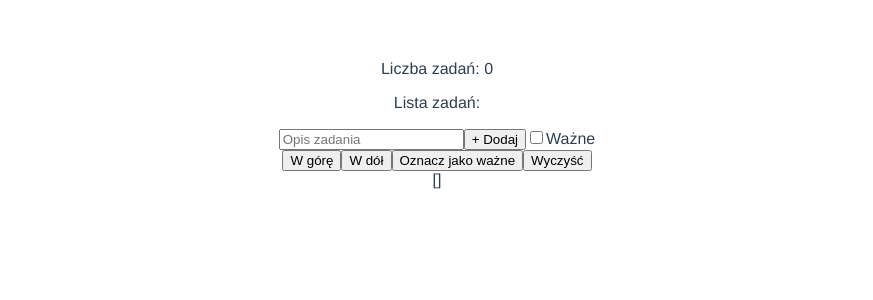
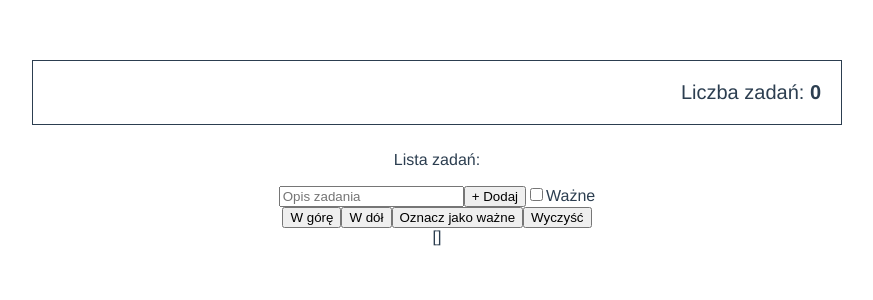
Before and after one commit to S-Kaminski/vue-todo, a Vue app: page / in a window 1280 px wide. Shown: the top 300 px of the page, without its empty margins (203-1076 px from the left). Built offline with nearby package versions, Linux system fonts and the light colour scheme.

Commit message:
modified: added scoped styling

```diff
--- a/src/components/TheHeader.vue
+++ b/src/components/TheHeader.vue
@@ -1,7 +1,7 @@
 <template>
     <div>
         <span>Liczba zadań: </span>
-        <span>{{ count }}</span>
+        <span id="counter">{{ count }}</span>
     </div>
 </template>
 
@@ -15,5 +15,16 @@ import { Component, Prop, Vue } from 'vue-property-decorator';
 </script>
 
 <style scoped>
-
+div {
+  min-width: 60vw;
+  margin-bottom: 10px;
+  border: solid 1px;
+  display: inline-block;
+  text-align: right;
+  padding: 20px;
+  font-size: 20px;
+}
+span#counter {
+  font-weight: bold;
+}
 </style>
```
